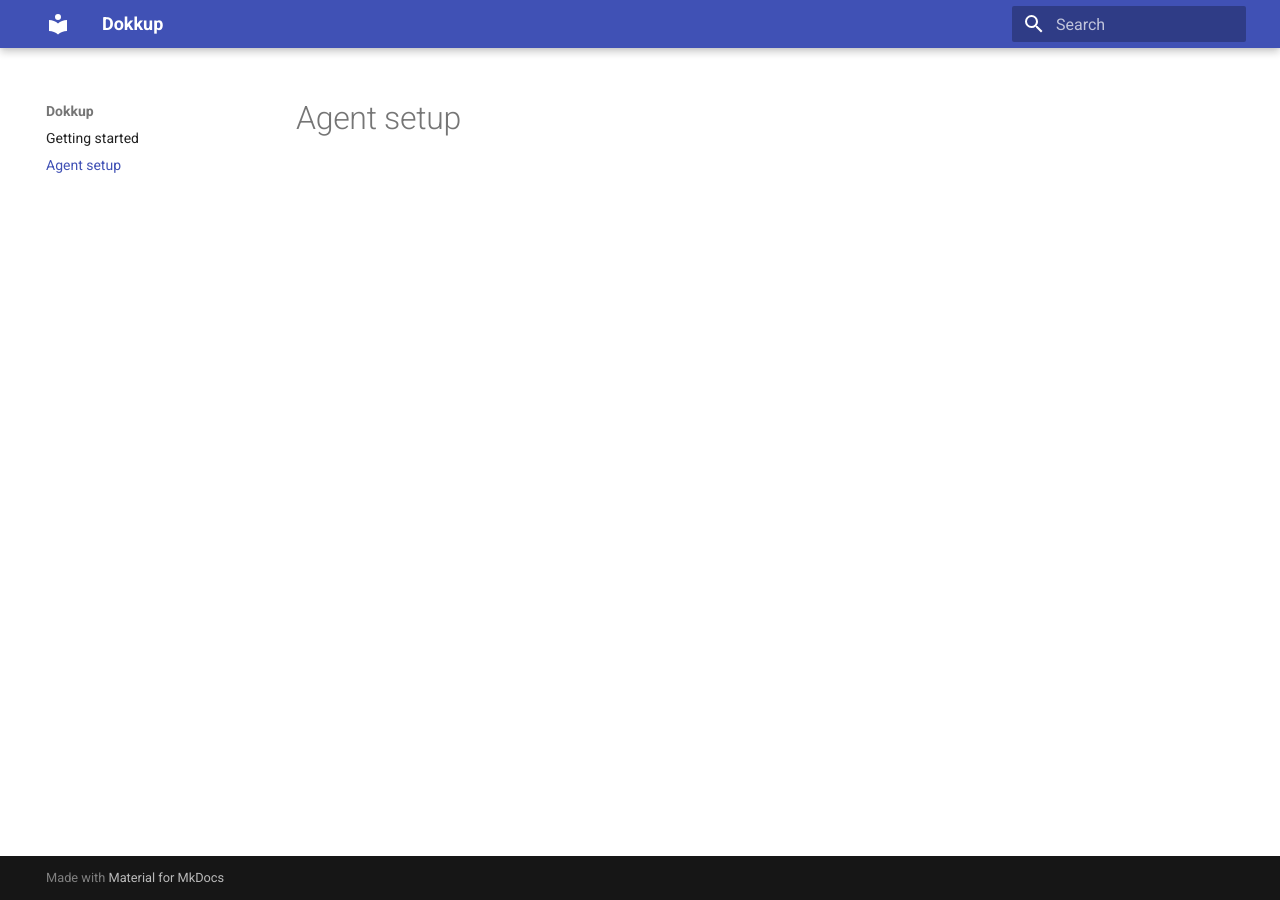
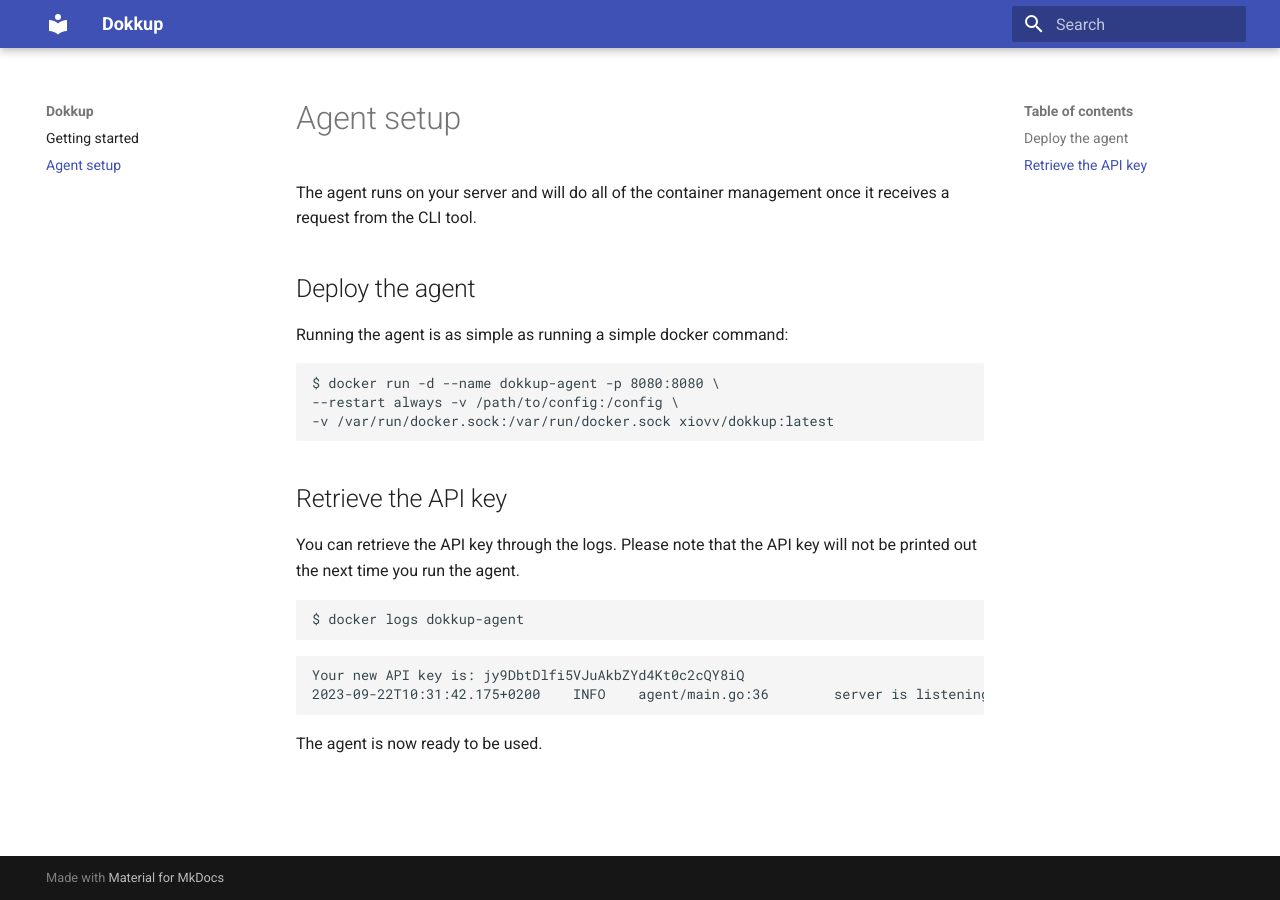
Before and after one commit to XiovV/dokkup, an MkDocs documentation site: the page built from docs/agent-setup.md, in a window 1280 px wide. Built offline with MkDocs 1.6.1 and Material for MkDocs 9.7.7, drawn with Linux system fonts in a browser that asks for light colours.

Commit message:
docs(mkdocs): add docs for agent setup

````diff
--- a/docs/agent-setup.md
+++ b/docs/agent-setup.md
@@ -1 +1,25 @@
 # Agent setup
+The agent runs on your server and will do all of the container management once it receives a request from the CLI tool.
+
+## Deploy the agent
+
+Running the agent is as simple as running a simple docker command:
+
+```shell
+$ docker run -d --name dokkup-agent -p 8080:8080 \
+--restart always -v /path/to/config:/config \
+-v /var/run/docker.sock:/var/run/docker.sock xiovv/dokkup:latest
+```
+
+## Retrieve the API key
+You can retrieve the API key through the logs. Please note that the API key will not be printed out the next time you run the agent.
+
+```shell
+$ docker logs dokkup-agent
+```
+```shell
+Your new API key is: jy9DbtDlfi5VJuAkbZYd4Kt0c2cQY8iQ
+2023-09-22T10:31:42.175+0200    INFO    agent/main.go:36        server is listening...  {"port": "8080"}
+```
+
+The agent is now ready to be used.
````
